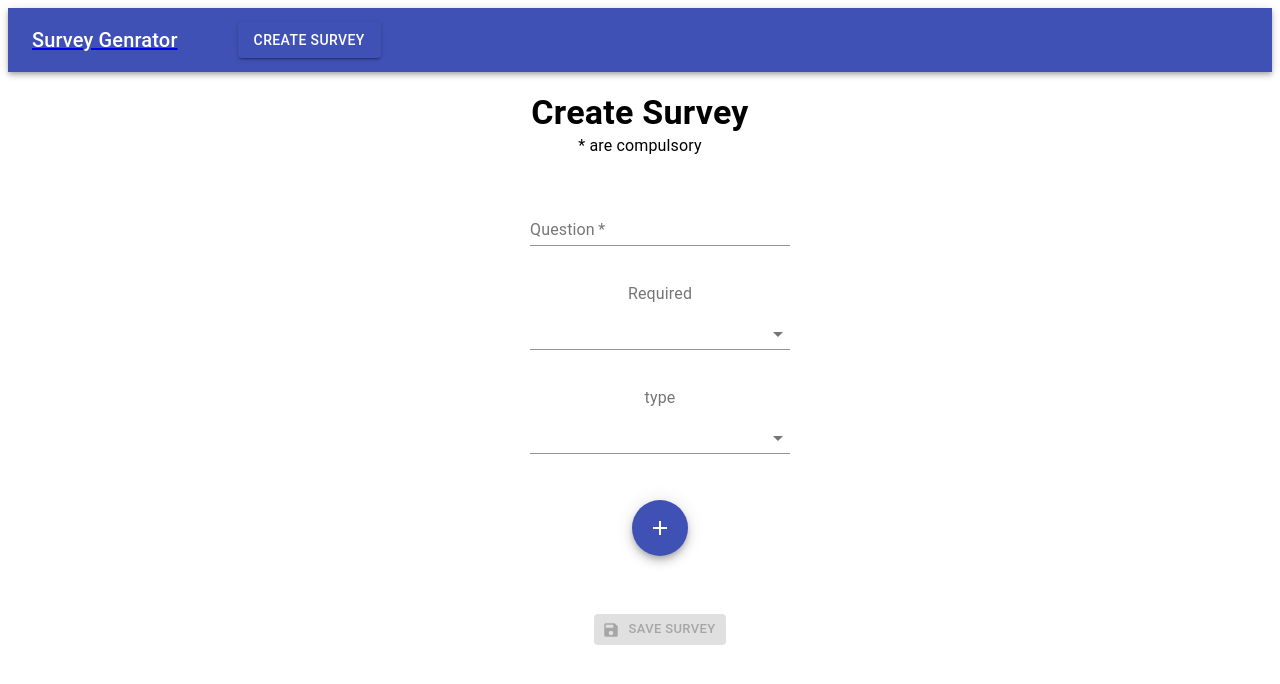
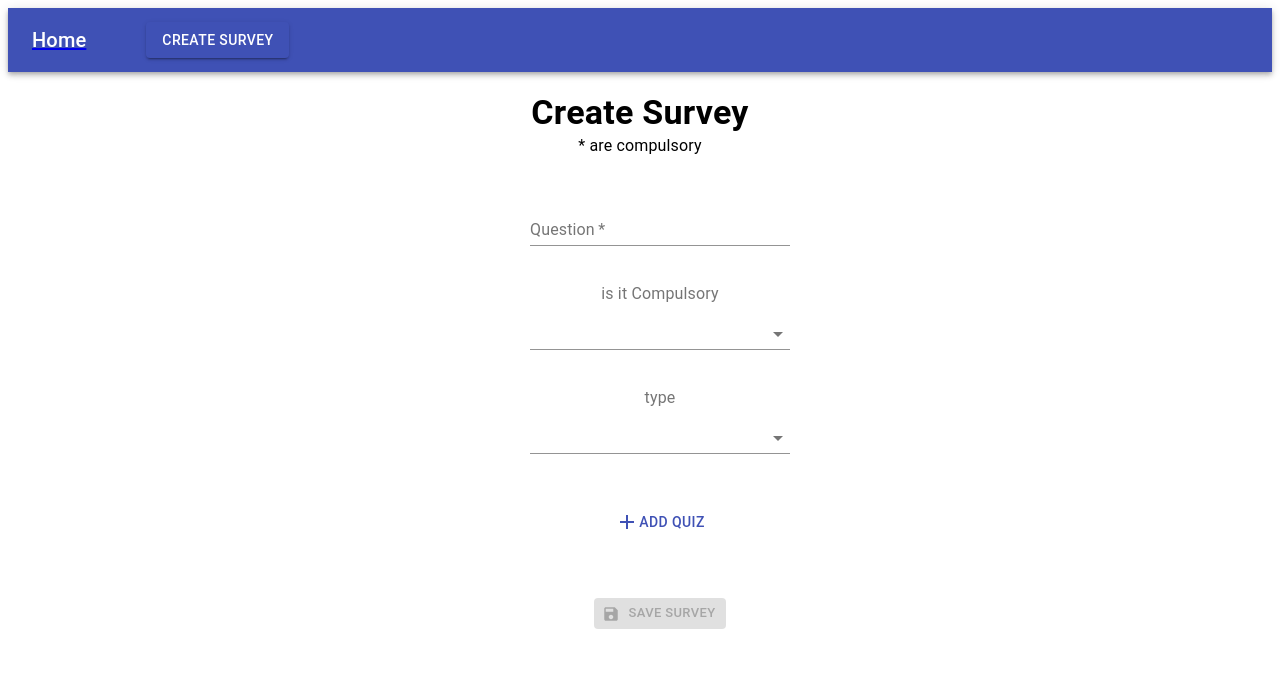
Before and after one commit to mohityede/survey-generator, a React (Create React App) app in the folder client/: page /1/quetion in a window 1280 px wide. Shown: the top 684 px of the page. Built offline with nearby package versions, Linux system fonts and the light colour scheme.

Commit message:
final changes

```diff
--- a/client/src/components/card.jsx
+++ b/client/src/components/card.jsx
@@ -17,7 +17,7 @@ export default function SimpleCard({ survey }) {
                 <Typography className={classes.titleP} color="textSecondary" gutterBottom>
                     {format(survey.updatedAt)}
                 </Typography>
-                <Typography variant="h5" component="h2">
+                <Typography variant="h5" className={classes.cardTitle} component="h2">
                     {survey.title}
                 </Typography>
                 <Typography className={classes.pos} color="textSecondary">
@@ -26,8 +26,8 @@ export default function SimpleCard({ survey }) {
                 <Typography variant="body2" component="p">
                     Created By: {survey.creatorName}
                 </Typography>
-                <Typography variant="body2" component="p">
-                    Creator email: {survey.email}
+                <Typography className={classes.pos} color="textSecondary">
+                    {survey.questions.length} Questions
                 </Typography>
             </CardContent>
         </Card>
--- a/client/src/components/navbar.jsx
+++ b/client/src/components/navbar.jsx
@@ -12,7 +12,7 @@ export default function Navbar() {
                 <Toolbar>
                     <NavLink to='/' >
                         <Typography variant="h6" className={classes.title}>
-                            Survey Genrator
+                            Home
                     </Typography>
                     </NavLink>
                     <NavLink to='/create/userDetails' >
--- a/client/src/components/style.js
+++ b/client/src/components/style.js
@@ -15,9 +15,12 @@ export default makeStyles((theme) => ({
         '&:hover': {
             transform: 'translateY(-5px)',
             boxShdow: '0 5px 20px rgba(0,0,0,0.4)',
-            background: 'linear-gradient(45deg,white,#3f51b5)',
+            background: 'linear-gradient(90deg,white,#3f51b5)',
             cursor: 'pointer',
         }
+    },
+    cardTitle: {
+        color: 'rgb(63, 81, 181)'
     },
     quesRoot: {
         marginTop: '30px'
@@ -30,9 +33,6 @@ export default makeStyles((theme) => ({
         flexGrow: 1,
         color: 'white',
         textDecorationLine: 'none',
-        [theme.breakpoints.down('xs')]: {
-            fontSize: '13px'
-        }
     },
     titleP: {
         fontSize: 14,
--- a/client/src/pages/createSurvey/questionDetails.jsx
+++ b/client/src/pages/createSurvey/questionDetails.jsx
@@ -2,7 +2,7 @@ import React from 'react';
 import axios from 'axios';
 import { toast } from 'react-toastify';
 import { useParams, useHistory } from "react-router-dom";
-import { Container, Typography, Fab, MenuItem, TextField, Button, Select, InputLabel } from '@material-ui/core';
+import { Container, Typography, MenuItem, TextField, Button, Select, InputLabel } from '@material-ui/core';
 import AddIcon from '@material-ui/icons/Add';
 import SaveIcon from '@material-ui/icons/Save';
 import CancelIcon from '@material-ui/icons/Cancel';
@@ -85,6 +85,7 @@ function QuestionDetails() {
     function handleSave() {
         if (validateOptions()) {
             doSubmit();
+            toast.success("Survey Created..")
             history.replace('/');
         }
     }
@@ -117,7 +118,7 @@ function QuestionDetails() {
                     </Container>
 
                     <Container className={classes.input}>
-                        <InputLabel id="demo-simple-select-label">Required</InputLabel>
+                        <InputLabel id="demo-simple-select-label">is it Compulsory</InputLabel>
                         <Select
                             labelId="demo-simple-select-label"
                             value={isRequired}
@@ -153,6 +154,7 @@ function QuestionDetails() {
                             onClick={() => handleAdd()}
                             className={classes.button}
                             startIcon={<AddIcon />}
+                            disabled={options.length > 8}
                         >
                             Add Option
                                 </Button>
@@ -160,9 +162,8 @@ function QuestionDetails() {
                         {options.map((field, idx) => {
                             return (
                                 <Container key={`${field}-${idx}`}>
-                                    <TextField onChange={e => handleChange(idx, e)} required label={`option ${idx}`} className={classes.input} />
+                                    <TextField onChange={e => handleChange(idx, e)} required className={classes.input} label={`option ${idx}`} />
                                     <Button
-                                        variant="contained"
                                         color="secondary"
                                         size="small"
                                         onClick={() => handleRemove(idx)}
@@ -177,9 +178,9 @@ function QuestionDetails() {
 
                     <Container className={classes.input}>
                         <Button type="submit" color="primary" aria-label="add">
-                            <Fab color="primary" aria-label="add">
-                                <AddIcon />
-                            </Fab>
+                            <Button color="primary">
+                                <AddIcon /> Add Quiz
+                            </Button>
                         </Button>
                     </Container>
 
--- a/client/src/pages/createSurvey/userDetails.jsx
+++ b/client/src/pages/createSurvey/userDetails.jsx
@@ -76,7 +76,7 @@ function UserDetails() {
                         <TextField onChange={handleName} value={creatorName} required fullWidth label="Your Name" />
                     </Container>
                     <Container className={classes.input}>
-                        <TextField onChange={handleEmail} value={email} required fullWidth label="Email" />
+                        <TextField onChange={handleEmail} type='email' value={email} required fullWidth label="Email" />
                     </Container>
                     <Container className={classes.input}>
                         <TextField onChange={handleTitle} value={title} required fullWidth label="Survey Title" />
--- a/client/src/pages/showSurvey/showSurvey.jsx
+++ b/client/src/pages/showSurvey/showSurvey.jsx
@@ -65,7 +65,7 @@ function ShowSurvey() {
                         sorry! you can't submit
                                 </Button>
                 </form>
-                <Typography>if you want to submit survey.. first approve my work</Typography>
+                <Typography>if you want to submit survey.. you need to approve my work</Typography>
             </Container>
         </>
     );
```
Also changed, not shown: 2 other files (tests, documents, lock files or other folders).
